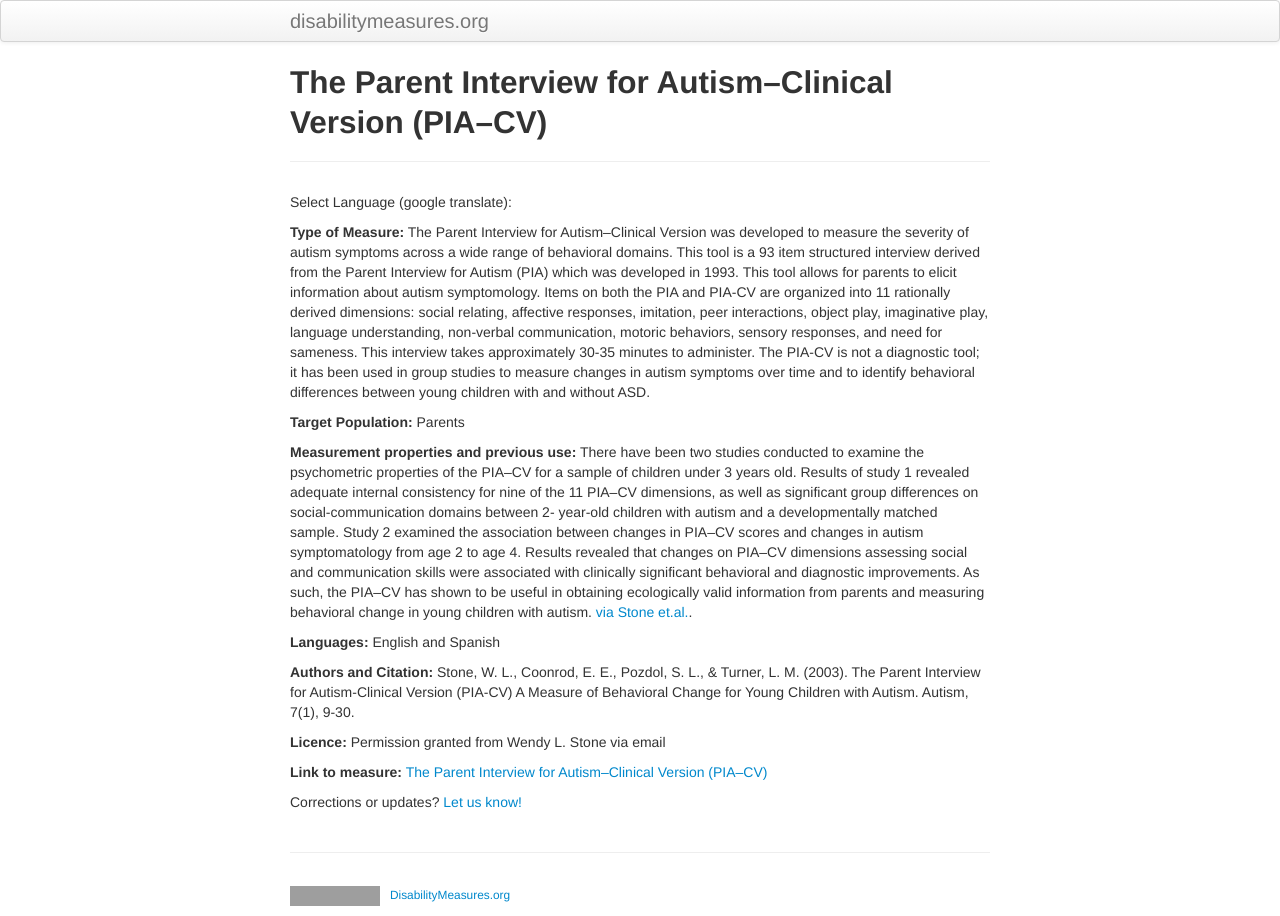
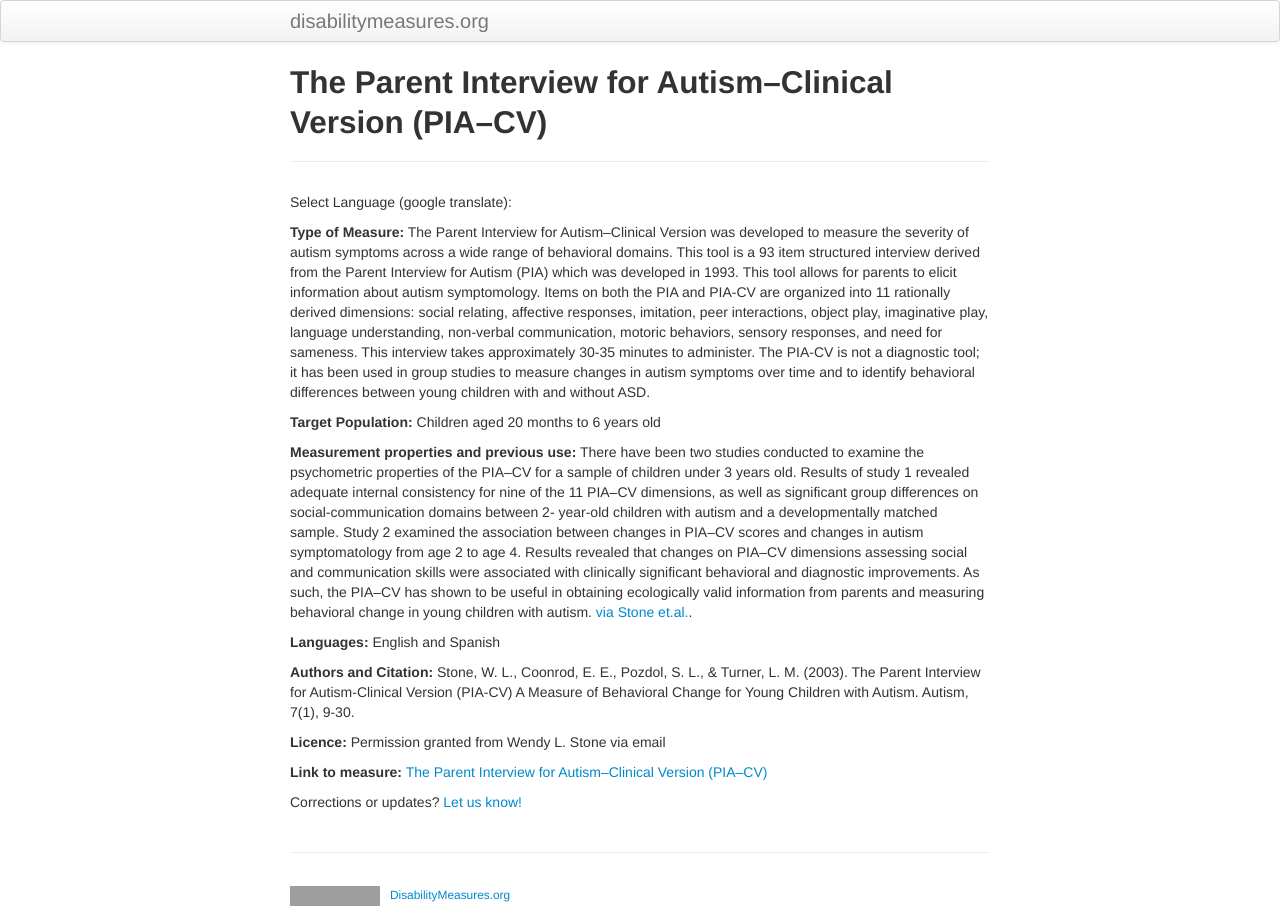
Before and after one commit to mjmaenner/disabilitymeasures, a Jekyll site: the page built from pia-cv/index.md, in a window 1280 px wide. Built offline with Jekyll 4.4.1, drawn with Linux system fonts in a browser that asks for light colours; grey boxes are pictures that could not be loaded.

Commit message:
corrected some information

```diff
--- a/pia-cv/index.md
+++ b/pia-cv/index.md
@@ -15,7 +15,7 @@ function googleTranslateElementInit() {
 
 **Type of Measure:** The Parent Interview for Autism–Clinical Version was developed to measure the severity of autism symptoms across a wide range of behavioral domains. This tool is a 93 item structured interview derived from the Parent Interview for Autism (PIA) which was developed in 1993. This tool allows for parents to elicit information about autism symptomology. Items on both the PIA and PIA-CV are organized into 11 rationally derived dimensions: social relating, affective responses, imitation, peer interactions, object play, imaginative play, language understanding, non-verbal communication, motoric behaviors, sensory responses, and need for sameness. This interview takes approximately 30-35 minutes to administer.  The PIA-CV is not a diagnostic tool; it has been used in group studies to measure changes in autism symptoms over time and to identify behavioral differences between young children with and without ASD.
 
-**Target Population:** Parents
+**Target Population:** Children aged 20 months to 6 years old
 
 **Measurement properties and previous use:** There have been two studies conducted to examine the psychometric properties of the PIA–CV for a sample of children under 3 years old. Results of study 1 revealed adequate internal consistency for nine of the 11 PIA–CV dimensions, as well as significant group differences on social-communication domains between 2- year-old children with autism and a developmentally matched sample. Study 2 examined the association between changes in PIA–CV scores and changes in autism symptomatology from age 2 to age 4. Results revealed that changes on PIA–CV dimensions assessing social and communication skills were associated with clinically significant behavioral and diagnostic improvements. As such, the PIA–CV has shown to be useful in obtaining ecologically valid information from parents and measuring behavioral change in young children with autism. [via Stone et.al.]( http://aut.sagepub.com/content/7/1/9.short).
 
```
